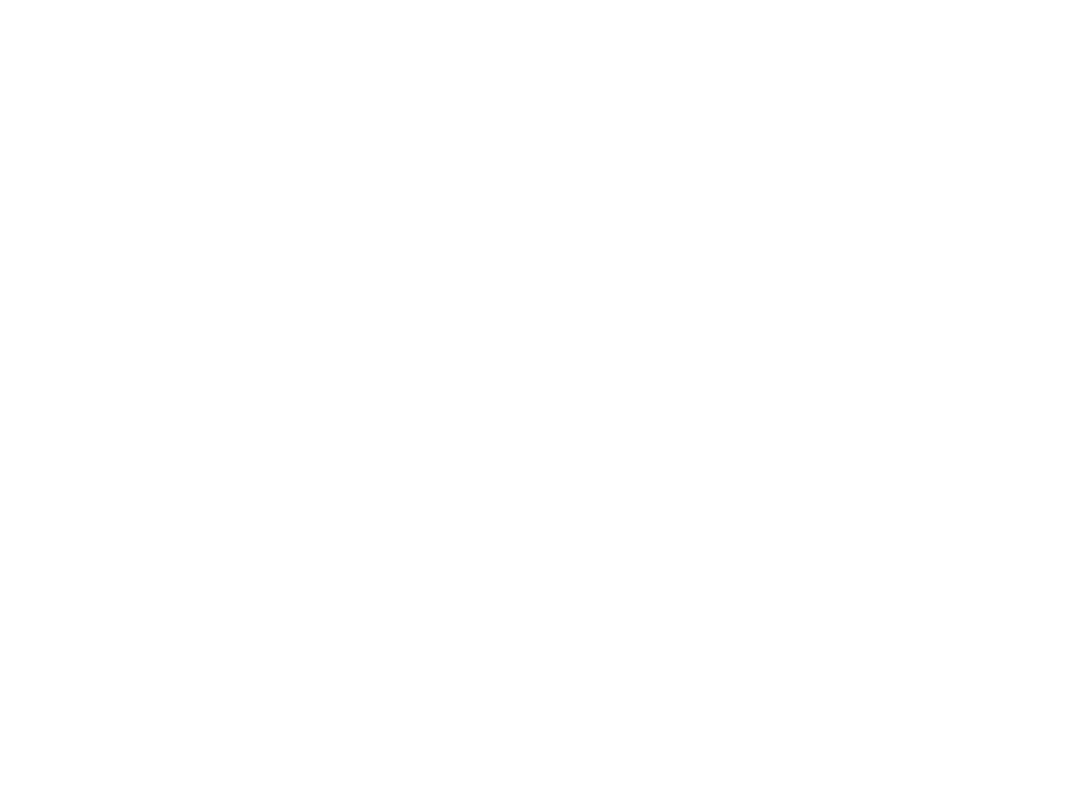
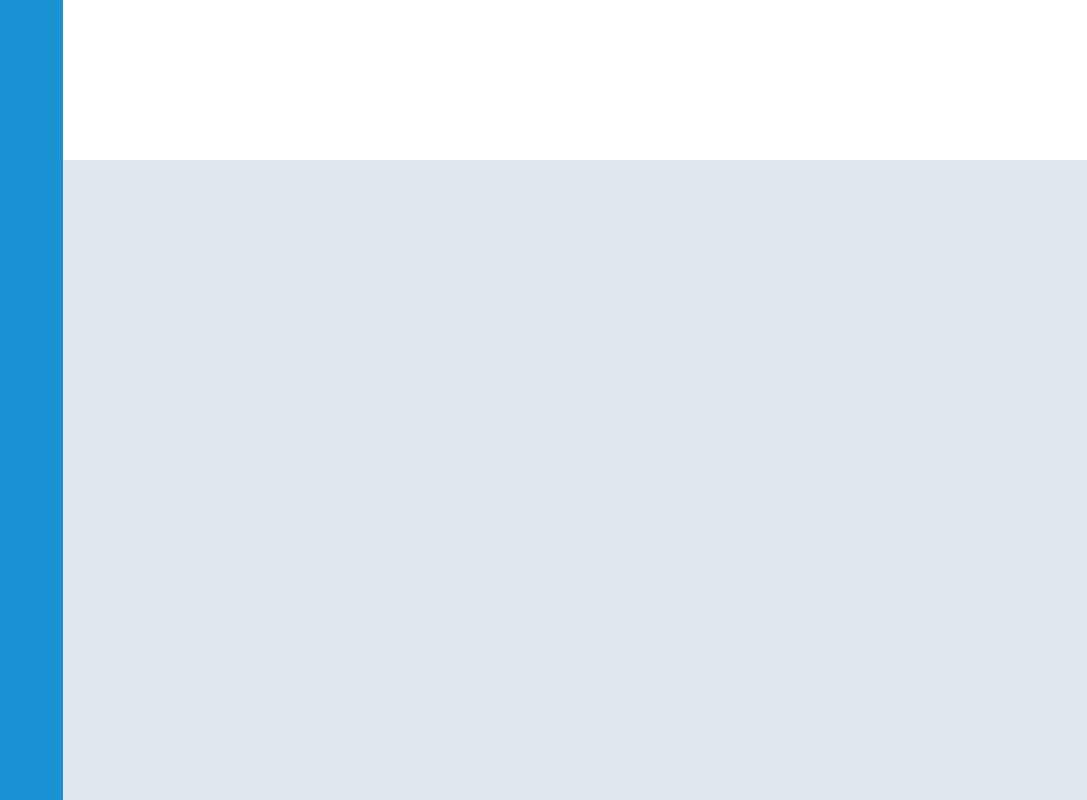
Before and after one commit to Jathusan08/Admin_Dashboard, a plain HTML site: page index.html in a window 1280 px wide. Shown: the whole page, without its empty margins (193-1280 px from the left). Drawn offline with Linux system fonts and the light colour scheme.

Commit message:
Add Basic CSS Grid Layout

```diff
--- a/index.html
+++ b/index.html
@@ -7,5 +7,11 @@
     <link rel="stylesheet" href="style.css" />
     <script src="script.js" defer></script>
   </head>
-  <body></body>
+  <body>
+    <div class="grid-layout">
+      <div class="sidebar"></div>
+      <div class="header"></div>
+      <div class="main-content"></div>
+    </div>
+  </body>
 </html>
--- a/style.css
+++ b/style.css
@@ -3,3 +3,72 @@
   padding: 0;
   box-sizing: border-box;
 }
+html {
+  overflow: hidden;
+  height: 100%;
+}
+
+body {
+  overflow: auto;
+  height: 100%;
+}
+
+.grid-layout {
+  width: 100vw;
+  height: 100vh;
+
+  display: grid;
+  grid-template-columns: 1fr 4fr;
+  grid-template-rows: 1fr 4fr;
+}
+
+.sidebar {
+  background-color: #1a92d3;
+  grid-row: 1 / 3;
+}
+
+.header {
+  background-color: #ffffff;
+}
+
+.main-content {
+  background-color: #e2e8f0;
+}
+/* .main-container {
+  background-color: aquamarine;
+  width: 100vw;
+  height: 100vh;
+
+  display: grid;
+
+  grid-template-columns: 1fr 1fr;
+} */
+
+/* .sidebar {
+  background-color: #1a92d3;
+  min-width: 320px;
+
+  display: grid;
+
+  grid-template-rows: 75px 150px 150px;
+} */
+
+/* .sidebar > .first-component {
+  width: auto;
+
+} */
+
+/* .sidebar > .second-component {
+  width: auto;
+
+} */
+
+/* .sidebar > .third-component {
+  width: auto;
+
+} */
+
+/* .main-content {
+  background-color: rgb(148, 127, 255);
+  min-width: 981px;
+} */
```
